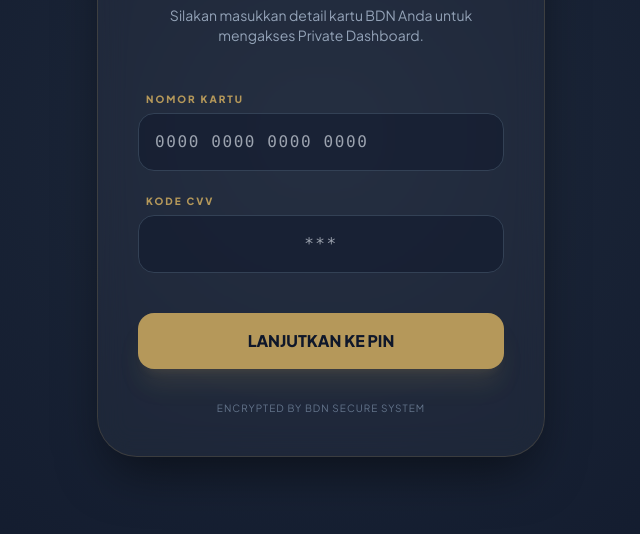
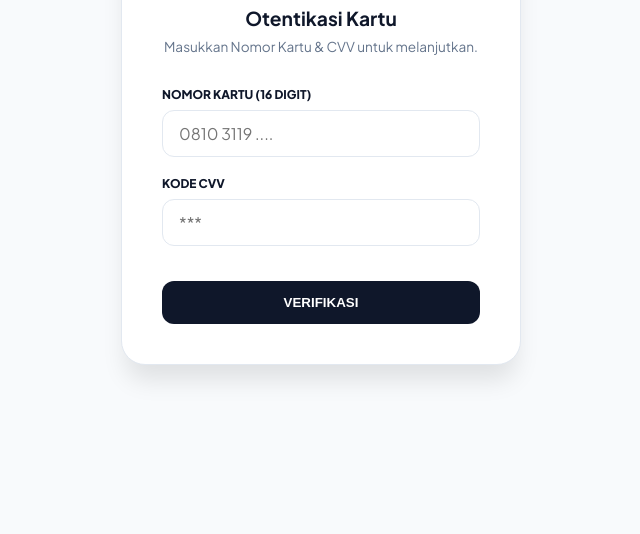
Before and after one commit to likezelwit/DashboardBankDevisaNusantara, a plain HTML site: page index.html in a window 1280 px wide. Shown: the part 266-800 px from the top of the page, without its empty margins (319-959 px from the left). Drawn offline with nearby package versions, Linux system fonts and the light colour scheme.

Commit message:
Update index.html

```diff
--- a/index.html
+++ b/index.html
@@ -3,67 +3,65 @@
 <head>
     <meta charset="UTF-8">
     <meta name="viewport" content="width=device-width, initial-scale=1.0">
-    <title>Gerbang Keamanan | BDN Private Banking</title>
-    <script src="https://cdn.tailwindcss.com"></script>
-    <link href="https://fonts.googleapis.com/css2?family=Plus+Jakarta+Sans:wght@300;400;600;800&display=swap" rel="stylesheet">
+    <title>Login | BDN Dashboard</title>
+    <link href="https://fonts.googleapis.com/css2?family=Plus+Jakarta+Sans:wght@400;700;800&display=swap" rel="stylesheet">
     <style>
-        body {
-            font-family: 'Plus Jakarta Sans', sans-serif;
-            background: radial-gradient(circle at center, #1e293b 0%, #0f172a 100%);
-            min-height: 100vh;
-            display: flex;
-            align-items: center;
-            justify-content: center;
+        :root {
+            --bg: #f8fafc; --navy: #0f172a; --gold: #b8924e; --white: #ffffff;
+            --text-main: #1e293b; --text-muted: #64748b;
         }
-        .glass-login {
-            background: rgba(255, 255, 255, 0.03);
-            backdrop-filter: blur(15px);
-            border: 1px solid rgba(181, 152, 90, 0.2);
-            box-shadow: 0 25px 50px -12px rgba(0, 0, 0, 0.5);
+        * { box-sizing: border-box; margin: 0; padding: 0; }
+        body { font-family: 'Plus Jakarta Sans', sans-serif; background-color: var(--bg); display: flex; align-items: center; justify-content: center; min-height: 100vh; }
+
+        .login-card {
+            background: var(--white); padding: 2.5rem; border-radius: 24px;
+            width: 100%; max-width: 400px; border: 1px solid #e2e8f0;
+            box-shadow: 0 20px 25px -5px rgba(0,0,0,0.1);
         }
-        .gold-border:focus {
-            border-color: #b5985a;
-            box-shadow: 0 0 10px rgba(181, 152, 90, 0.3);
+        .logo { font-weight: 800; font-size: 1.5rem; color: var(--navy); text-align: center; margin-bottom: 2rem; }
+        .logo span { color: var(--gold); }
+
+        h2 { font-size: 1.2rem; margin-bottom: 0.5rem; color: var(--navy); text-align: center; }
+        p.desc { font-size: 0.85rem; color: var(--text-muted); text-align: center; margin-bottom: 2rem; }
+
+        .input-group { margin-bottom: 1.2rem; }
+        label { display: block; font-size: 0.75rem; font-weight: 800; color: var(--navy); margin-bottom: 0.5rem; text-transform: uppercase; }
+        input {
+            width: 100%; padding: 12px 16px; border-radius: 12px;
+            border: 1px solid #e2e8f0; font-family: inherit; font-size: 1rem;
+            transition: 0.3s; outline: none;
         }
+        input:focus { border-color: var(--gold); box-shadow: 0 0 0 4px rgba(184, 146, 78, 0.1); }
+
+        .btn-gold {
+            width: 100%; padding: 14px; border-radius: 12px; border: none;
+            background: var(--navy); color: white; font-weight: 700;
+            cursor: pointer; transition: 0.3s; margin-top: 1rem;
+        }
+        .btn-gold:hover { background: var(--gold); transform: translateY(-2px); }
+        .error-msg { color: #ef4444; font-size: 0.75rem; font-weight: 700; margin-top: 10px; text-align: center; display: none; }
     </style>
 </head>
-<body class="p-6">
+<body>
 
-    <div class="glass-login w-full max-w-md rounded-[40px] p-10 text-center">
-        <div class="mb-8 flex justify-center">
-            <div class="w-20 h-20 bg-slate-800 rounded-3xl flex items-center justify-center border border-[#b5985a] shadow-lg shadow-[#b5985a22]">
-                <span class="text-2xl font-bold text-[#b5985a]">BDN</span>
-            </div>
+    <div class="login-card">
+        <div class="logo">BANK<span>DEVISA</span></div>
+        <h2>Otentikasi Kartu</h2>
+        <p class="desc">Masukkan Nomor Kartu & CVV untuk melanjutkan.</p>
+
+        <div class="input-group">
+            <label>Nomor Kartu (16 Digit)</label>
+            <input type="text" id="cardNo" placeholder="0810 3119 ...." maxlength="16">
+        </div>
+        <div class="input-group">
+            <label>Kode CVV</label>
+            <input type="password" id="cvv" placeholder="***" maxlength="3">
         </div>
 
-        <h1 class="text-white text-2xl font-extrabold mb-2 tracking-tight">Otentikasi Nasabah</h1>
-        <p class="text-slate-400 text-sm mb-10">Silakan masukkan detail kartu BDN Anda untuk mengakses Private Dashboard.</p>
-
-        <div class="space-y-4 text-left">
-            <div>
-                <label class="text-[10px] uppercase tracking-[0.2em] text-[#b5985a] ml-2 font-bold">Nomor Kartu</label>
-                <input type="text" id="cardNo"
-                    placeholder="0000 0000 0000 0000"
-                    class="w-full mt-1 bg-slate-900/50 border border-slate-700 rounded-2xl p-4 text-white font-mono tracking-widest outline-none gold-border transition-all"
-                    maxlength="16">
-            </div>
-
-            <div>
-                <label class="text-[10px] uppercase tracking-[0.2em] text-[#b5985a] ml-2 font-bold">Kode CVV</label>
-                <input type="password" id="cvv"
-                    placeholder="***"
-                    class="w-full mt-1 bg-slate-900/50 border border-slate-700 rounded-2xl p-4 text-white font-mono tracking-widest outline-none gold-border transition-all text-center"
-                    maxlength="3">
-            </div>
-        </div>
-
-        <button id="btnVerify" class="w-full mt-10 bg-[#b5985a] hover:bg-[#967d47] text-[#0f172a] font-extrabold p-4 rounded-2xl transition-all transform active:scale-95 shadow-xl shadow-[#b5985a22]">
-            LANJUTKAN KE PIN
-        </button>
-
-        <p class="mt-8 text-[10px] text-slate-500 uppercase tracking-widest">Encrypted by BDN Secure System</p>
+        <button class="btn-gold" id="btnNext">VERIFIKASI</button>
+        <div id="error" class="error-msg">Nomor Kartu atau CVV salah!</div>
     </div>
 
-    <script type="module" src="auth-logic.js"></script>
+    <script type="module" src="gate1.js"></script>
 </body>
 </html>
```
